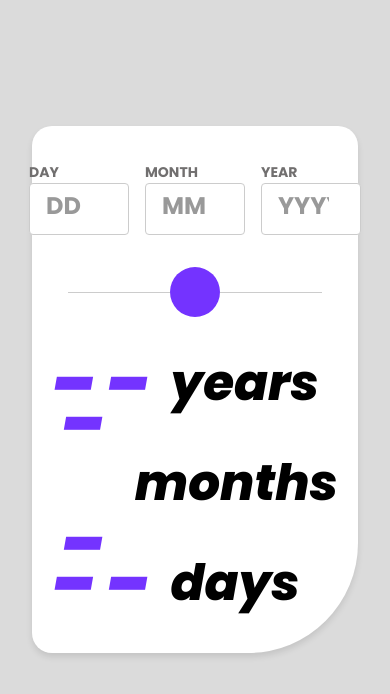
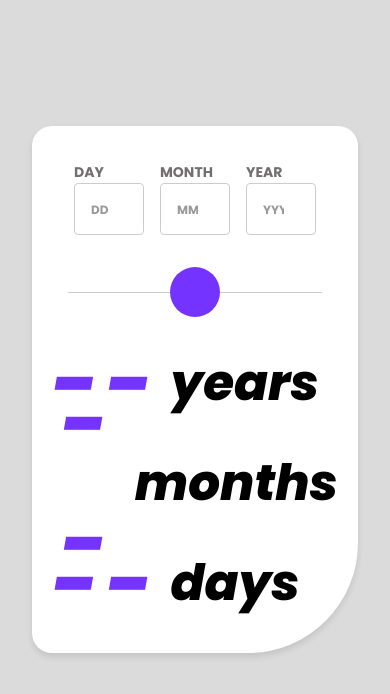
Before and after one commit to Ledelara/age-calculator-app, a React (Vite) app: page / in a window 390 px wide. Shown: the top 694 px of the page. Built offline with nearby package versions, Linux system fonts and the light colour scheme; some icons are missing.

Commit message:
💄 style: corrigindo tamanho dos inputs em dispositivos mobile

```diff
--- a/src/components/FormComponent/FormComponent.css
+++ b/src/components/FormComponent/FormComponent.css
@@ -97,6 +97,15 @@ span.error-message {
   }
 
   .form-group input {
-    max-width: 100px;
+    max-width: 70px;
+  }
+
+  .form-group input::placeholder {
+    color: #999;
+    font-weight: bold;
+    font-size: 12px;
+    text-align: left;
+    text-transform: uppercase;
+    font-family: 'Poppins Bold';
   }
 }
```
